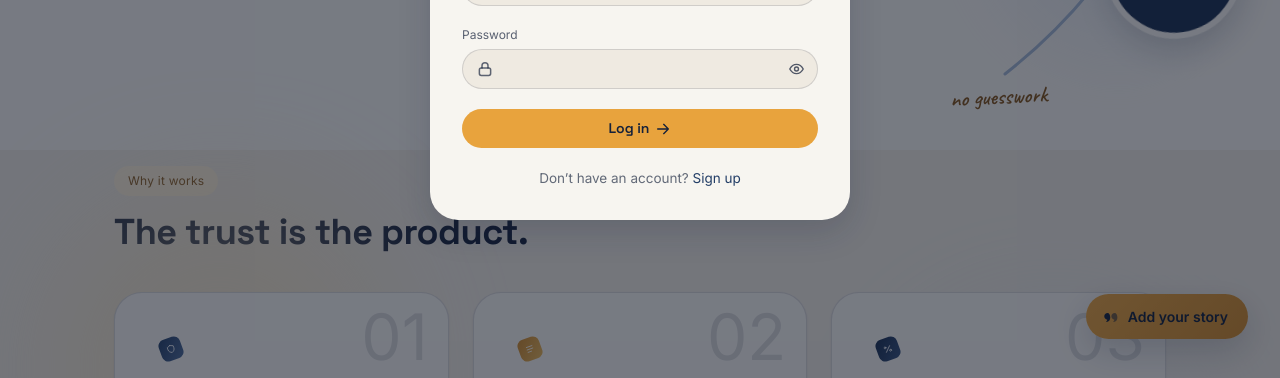
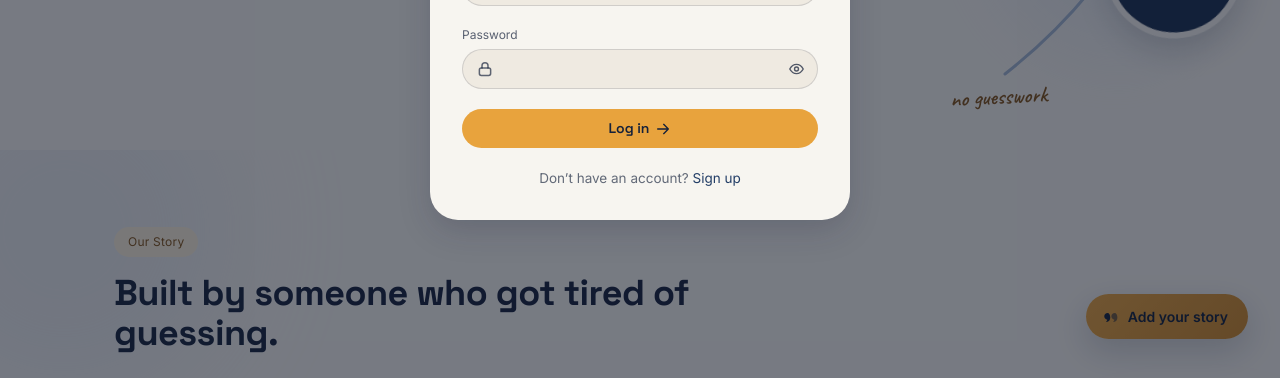
Before and after one commit to Peiush/TutorA, a Next.js app: page /about in a window 1280 px wide. Shown: the part 422-800 px from the top of the page. Built offline with nearby package versions, Linux system fonts and the light colour scheme; no server answers.

Commit message:
added about us back

```diff
--- a/app/about/page.tsx
+++ b/app/about/page.tsx
@@ -4,8 +4,7 @@ import { FaqAccordion } from "@/components/about/faq-accordion";
 import { FaqIllustration } from "@/components/about/faq-illustration";
 import { studentFlow, tutorFlow, faqs, testimonials } from "@/lib/mock-data";
 import { AboutHero } from "@/components/about/about-hero";
-// Temporarily hidden — see <AboutPage> below
-// import { FounderStory } from "@/components/about/founder-story";
+import { FounderStory } from "@/components/about/founder-story";
 import { FlowPanels } from "@/components/about/flow-panels";
 import { TrustPillars } from "@/components/about/trust-pillars";
 import { TestimonialCards } from "@/components/about/testimonial-cards";
@@ -70,8 +69,7 @@ export default function AboutPage() {
       <script type="application/ld+json" dangerouslySetInnerHTML={{ __html: JSON.stringify(breadcrumbJsonLd) }} />
       <script type="application/ld+json" dangerouslySetInnerHTML={{ __html: JSON.stringify(faqJsonLd) }} />
       <AboutHero />
-      {/* Temporarily hidden — re-enable by uncommenting <FounderStory /> */}
-      {/* <FounderStory /> */}
+      <FounderStory />
 
       {/* Trust pillars + Flows */}
       <section style={{ background: "var(--color-surface)" }}>
```
